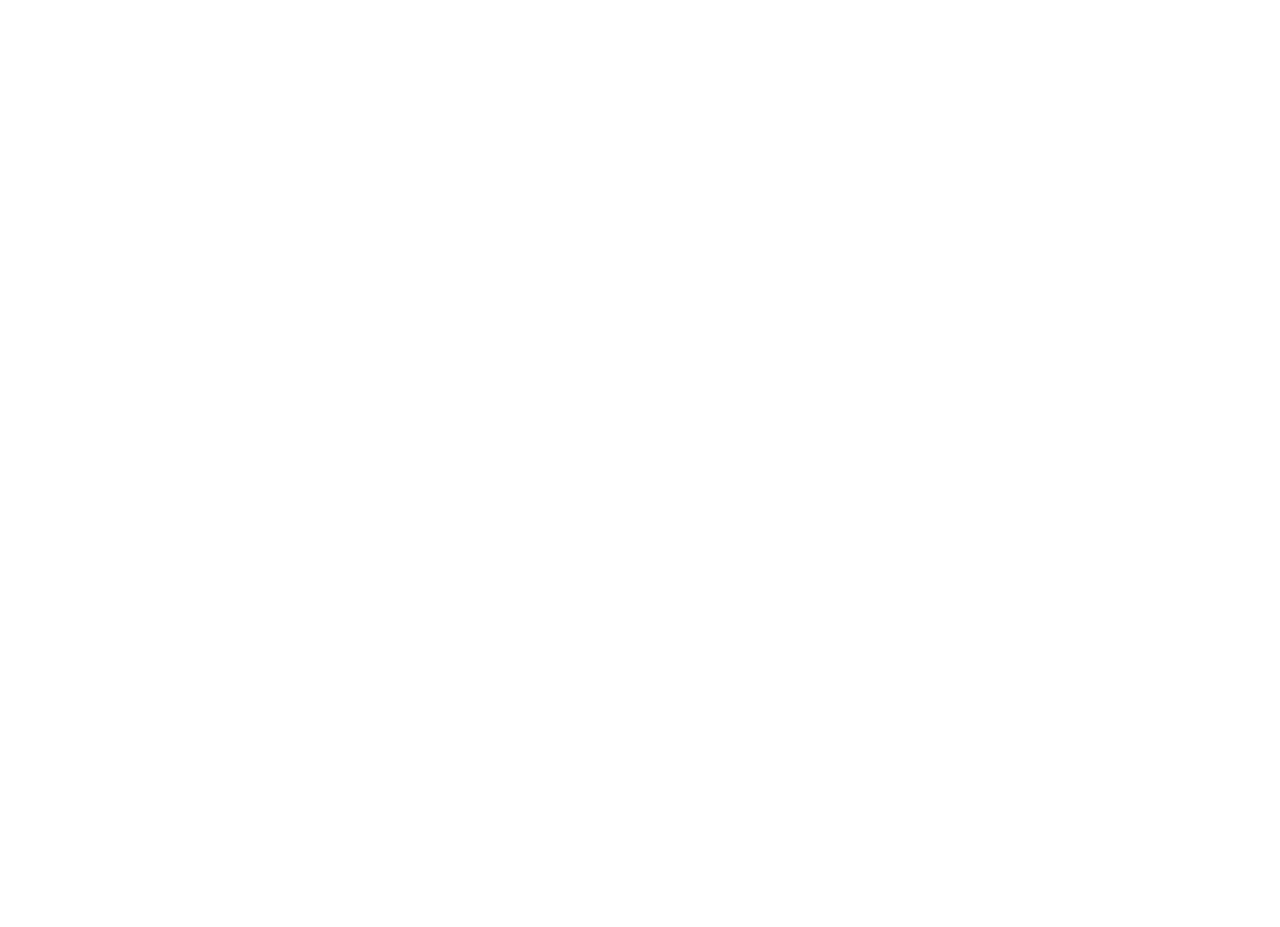
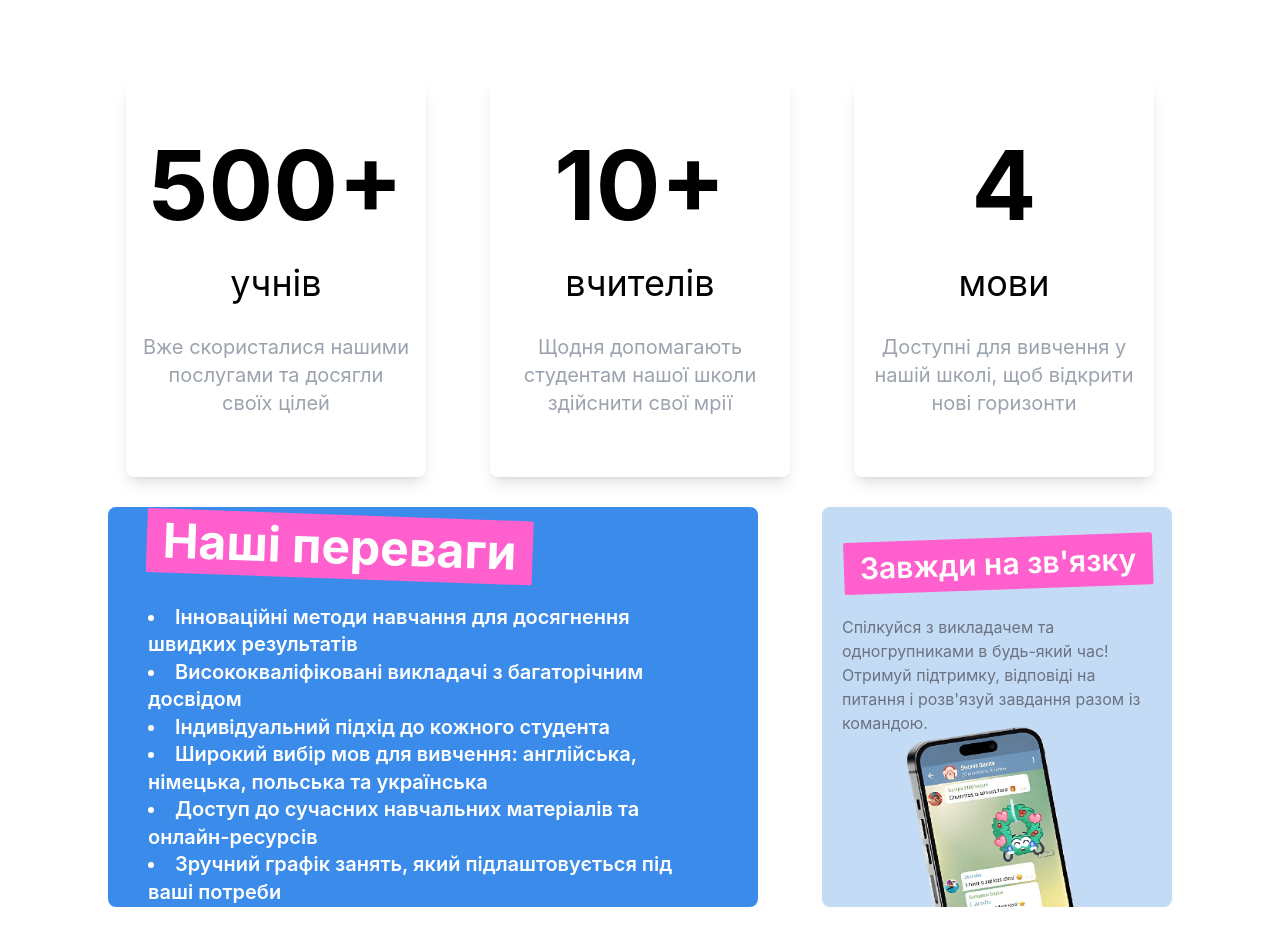
Before and after one commit to equ1rix/TopLevelSchool, a React (Create React App) app: page / in a window 1280 px wide. Shown: the part 980-1907 px from the top of the page. Before the commit the page ends 997 px from the top, so only its background shows below. Built offline with nearby package versions, Linux system fonts and the light colour scheme.

Commit message:
task(src): add info segment to mainpage

```diff
--- a/src/components/Header/index.tsx
+++ b/src/components/Header/index.tsx
@@ -1,8 +1,8 @@
 const Header = () => {
   const navArray = [
-    { id: "1", title: "Home", link: "#home" },
-    { id: "2", title: "Info", link: "#info" },
-    { id: "3", title: "Contacts", link: "#contacts" },
+    { title: "Home", link: "#home" },
+    { title: "Info", link: "#info" },
+    { title: "Contacts", link: "#contacts" },
   ];
 
   return (
@@ -14,8 +14,8 @@
         <div className=" container flex justify-end items-center">
           <nav>
             <ul className="flex space-x-20">
-              {navArray.map((el) => (
-                <li key={el.id}>
+              {navArray.map((el, index) => (
+                <li key={index}>
                   <a
                     href={el.link}
                     className="relative text-white group font-semibold"
--- /dev/null
+++ b/src/components/InfoSegment/index.tsx
@@ -0,0 +1,56 @@
+import { arrayAdvantages, arrayCardInformation } from "../../helpers";
+
+const InfoSegment = () => {
+  return (
+    <div className="h-[850px] mt-[60px] w-[1100px] m-auto">
+      <div className="flex justify-center mb-[30px]">
+        <div className="flex space-x-16">
+          {arrayCardInformation.map((el, index) => (
+            <div
+              key={index}
+              className="flex flex-col items-center justify-center w-[300px] min-h-[400px] text-center shadow-lg rounded-lg p-4"
+            >
+              <h4 className="text-8xl font-bold">{el.title}</h4>
+              <h6 className="text-4xl mt-[30px]">{el.subtitle}</h6>
+              <p className="text-xl text-gray-400 mt-[30px]">{el.text}</p>
+            </div>
+          ))}
+        </div>
+      </div>
+      <div className="flex space-x-16 justify-center">
+        <div className="w-[650px] h-[400px] bg-bg-main rounded-lg flex items-center">
+          <div className="m-[40px] text-white w-full">
+            <h3 className="text-5xl font-bold mb-8 bg-bg-textHighlight inline-block px-4 py-2 rounded-sm transform rotate-[2deg] origin-top-left">
+              Наші переваги
+            </h3>
+            <ul className="list-disc list-inside text-xl font-semibold space-y-0  ">
+              {arrayAdvantages.map((el, index) => (
+                <li key={index} className="leading-snug">
+                  {el.text}
+                </li>
+              ))}
+            </ul>
+          </div>
+        </div>
+
+        <div className="w-[350px] h-[400px] bg-bg-card rounded-lg relative flex flex-col items-center py-9 px-5">
+          <h3 className="text-3xl font-semibold mb-5 text-white bg-bg-textHighlight inline-block px-4 py-2 rounded-sm text-center transform rotate-[-2deg] origin-top-left">
+            Завжди на зв'язку
+          </h3>
+          <p className="text-gray-500">
+            Спілкуйся з викладачем та одногрупниками в будь-який час! Отримуй
+            підтримку, відповіді на питання і розв'язуй завдання разом із
+            командою.
+          </p>
+          <img
+            className="w-[180px] h-[180px] absolute bottom-0 left-1/2 transform -translate-x-1/2"
+            alt="phone"
+            src="/image-removebg-preview.png"
+          />
+        </div>
+      </div>
+    </div>
+  );
+};
+
+export default InfoSegment;
--- a/src/components/Firstpart/index.tsx
+++ b/src/components/MainSegment/index.tsx
@@ -1,4 +1,4 @@
-const Firstpart = () => {
+const MainSegment = () => {
   return (
     <div className="container mx-auto relative h-[881px] max-w-[1100px] font-Ubuntu">
       <div className="absolute inset-0 rounded-lg py-3">
@@ -15,15 +15,15 @@
           className="w-[550px] object-cover rounded-2xl"
         />
       </div>
-      <div className="absolute top-[250px] left-[20px] max-w-[400px] z-10 text-white text-2xl font-bold  p-5 rounded-lg bg-bg-main transform rotate-[-10deg] origin-top-left">
+      <h1 className="absolute top-[250px] left-[20px] max-w-[400px] z-10 text-white text-2xl font-bold  p-5 rounded-lg bg-bg-textHighlight transform rotate-[-10deg] origin-top-left">
         Школа іноземних мов №1
-      </div>
-      <div className="absolute top-[350px] left-[20px] max-w-[400px] z-10 text-white text-2xl font-bold p-5 rounded-lg bg-bg-main transform rotate-[5deg] origin-top-left">
+      </h1>
+      <h2 className="absolute top-[350px] left-[20px] max-w-[400px] z-10 text-white text-2xl font-bold p-5 rounded-lg bg-bg-textHighlight transform rotate-[5deg] origin-top-left">
         від 5 до 60 років
-      </div>
+      </h2>
       <div className="absolute bottom-[20px] rounded-lg left-0 w-full h-[5px] bg-gray-400"></div>
     </div>
   );
 };
 
-export default Firstpart;
+export default MainSegment;
--- /dev/null
+++ b/src/helpers/index.tsx
@@ -0,0 +1,28 @@
+export const arrayCardInformation = [
+  {
+    title: "500+",
+    subtitle: "учнів",
+    text: "Вже скористалися нашими послугами та досягли своїх цілей",
+  },
+  {
+    title: "10+",
+    subtitle: "вчителів",
+    text: "Щодня допомагають студентам нашої школи здійснити свої мрії",
+  },
+  {
+    title: "4",
+    subtitle: "мови",
+    text: "Доступні для вивчення у нашій школі, щоб відкрити нові горизонти",
+  },
+];
+
+export const arrayAdvantages = [
+  { text: "Інноваційні методи навчання для досягнення швидких результатів" },
+  { text: "Висококваліфіковані викладачі з багаторічним досвідом" },
+  { text: "Індивідуальний підхід до кожного студента" },
+  {
+    text: "Широкий вибір мов для вивчення: англійська, німецька, польська та українська",
+  },
+  { text: "Доступ до сучасних навчальних матеріалів та онлайн-ресурсів" },
+  { text: "Зручний графік занять, який підлаштовується під ваші потреби" },
+];
--- a/src/pages/Mainpage/index.tsx
+++ b/src/pages/Mainpage/index.tsx
@@ -1,11 +1,13 @@
-import Firstpart from "../../components/Firstpart";
+import MainSegment from "../../components/MainSegment";
 import Header from "../../components/Header";
+import InfoSegment from "../../components/InfoSegment";
 
 const Mainpage = () => {
   return (
     <>
       <Header />
-      <Firstpart />
+      <MainSegment />
+      <InfoSegment />
     </>
   );
 };
--- a/tailwind.config.js
+++ b/tailwind.config.js
@@ -8,7 +8,12 @@
       },
       colors: {
         bg: {
-          main: "#992200",
+          main: "#3b8beb",
+          card: "#c4dbf6",
+          button: "#B23850",
+          disable: "#8590AA",
+          highlight: "#E7E3D4",
+          textHighlight: "#FF60CD",
         },
       },
     },
```
Also changed, not shown: public/image-removebg-preview.png (added).
